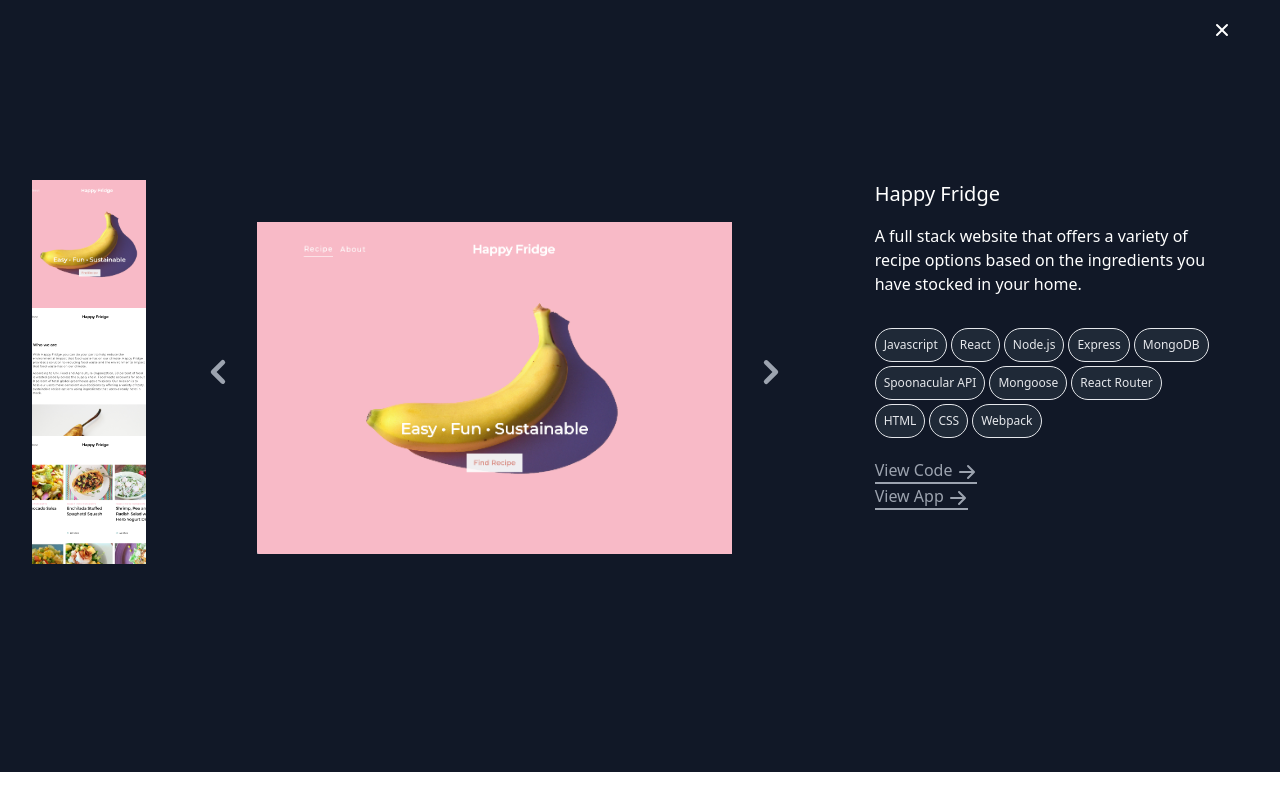
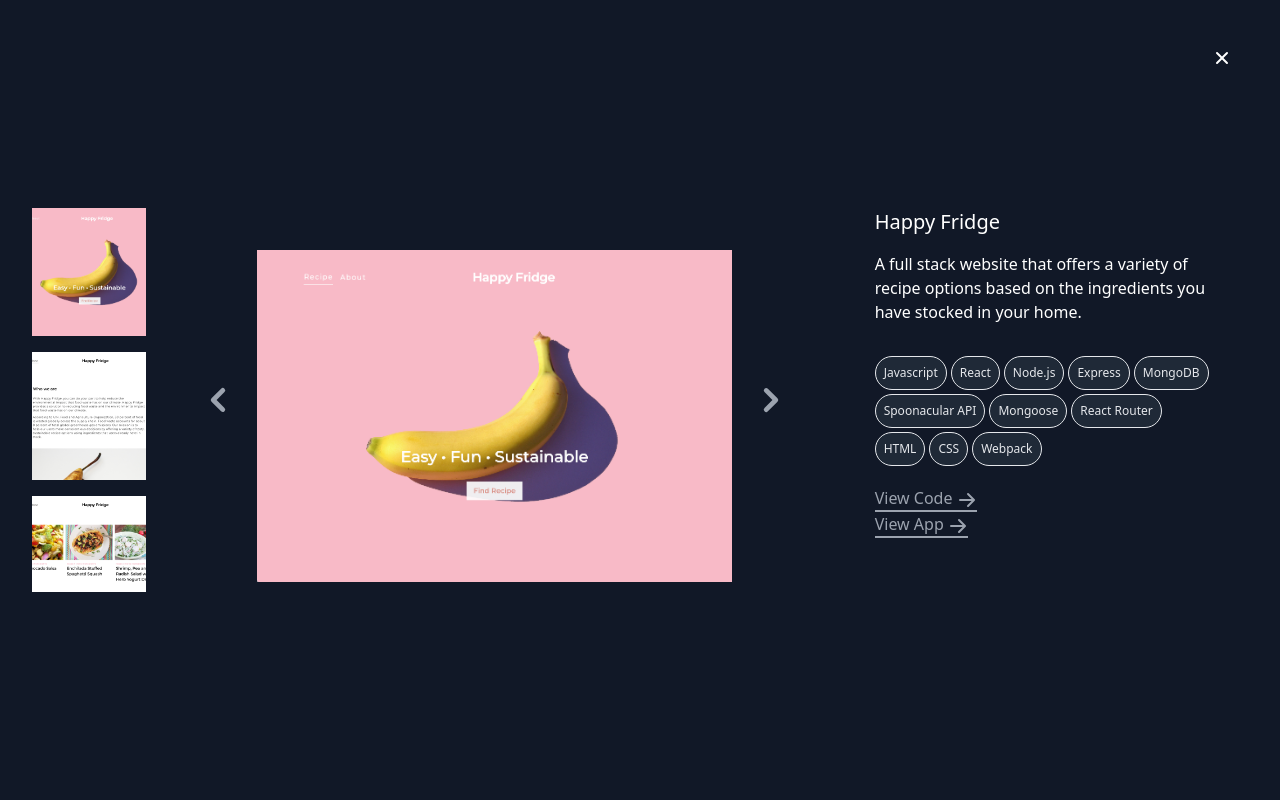
Before and after one commit to leesoli/personal-website-v2.0, a Next.js app: page / in a window 1280 px wide. Both pictures are taken after a click on the picture 415 px from the left and 1364 px from the top of the page. Shown: the part 940-1740 px from the top of the page. Built offline with nearby package versions, Linux system fonts and the light colour scheme.

Commit message:
Adding changes

```diff
--- a/components/Work.js
+++ b/components/Work.js
@@ -65,7 +65,7 @@ export default function Work() {
             <div className="flex flex-col-reverse sm:justify-between sm:flex-row items-center sm:w-8/12">
               <div className="flex flex-nowrap sm:flex-col justify-between sm:w-2/12 w-10/12 sm:h-96 overflow-y-auto sm:overflow-x-auto my-4 sm:my-0">
                 {project.photos.map((url, index) => (
-                  <div key={index} className="mr-4 last:mr-0 relative w-1/3 sm:w-full h-16 sm:h-32 hover:cursor-pointer flex-shrink-0">
+                  <div key={index} className="sm:mb-4 sm:last:mb-0 sm:mr-0 mr-4 last:mr-0 relative w-1/3 sm:w-full h-16 sm:h-32 hover:cursor-pointer flex-shrink-0">
                   <Image onClick={() => {
                     handleClick(index)
                   }}
```
